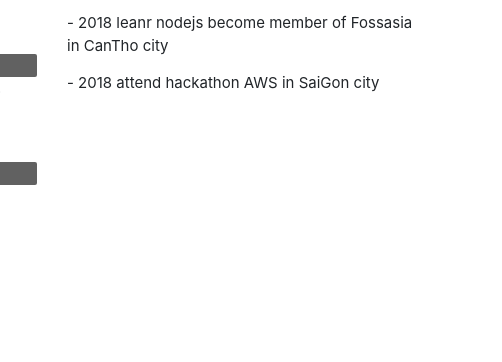
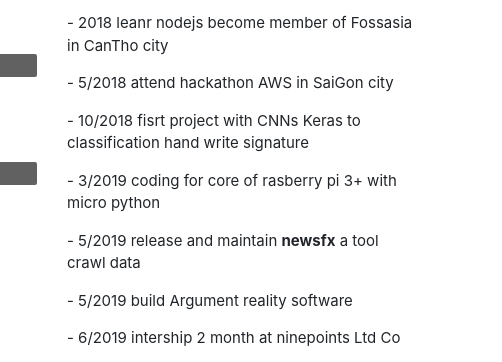
Before and after one commit to trungbanh/introdue, a plain HTML site: page index.html in a window 1280 px wide. Shown: the part 1012-1374 px from the top of the page, 778-1280 px from the left. Before the commit the page ends 1234 px from the top, so only its background shows below. Drawn offline with nearby package versions, Linux system fonts and the light colour scheme.

Commit message:
update Experience

```diff
--- a/index.html
+++ b/index.html
@@ -143,8 +143,12 @@
                 <h2 class="text-white bg-info">Experience</h2>
                 <p>- 2017 join class "Android application develope", join the hackathon contest on Android, learn Git start to use Github </p>
                 <p>- 2018 leanr nodejs become member of Fossasia in CanTho city </p>
-                <p>- 2018 attend hackathon AWS in SaiGon city</p>
-
+                <p>- 5/2018 attend hackathon AWS in SaiGon city</p>
+                <p>- 10/2018 fisrt project with CNNs Keras to classification hand write signature </p>
+                <p>- 3/2019 coding for core of rasberry pi 3+ with micro python</p>
+                <p>- 5/2019 release and maintain <b>newsfx</b> a tool crawl data </p>
+                <p>- 5/2019 build Argument reality software </p>
+                <p>- 6/2019 intership 2 month at ninepoints Ltd Co </p>
             </div>
 
         </div>
```
